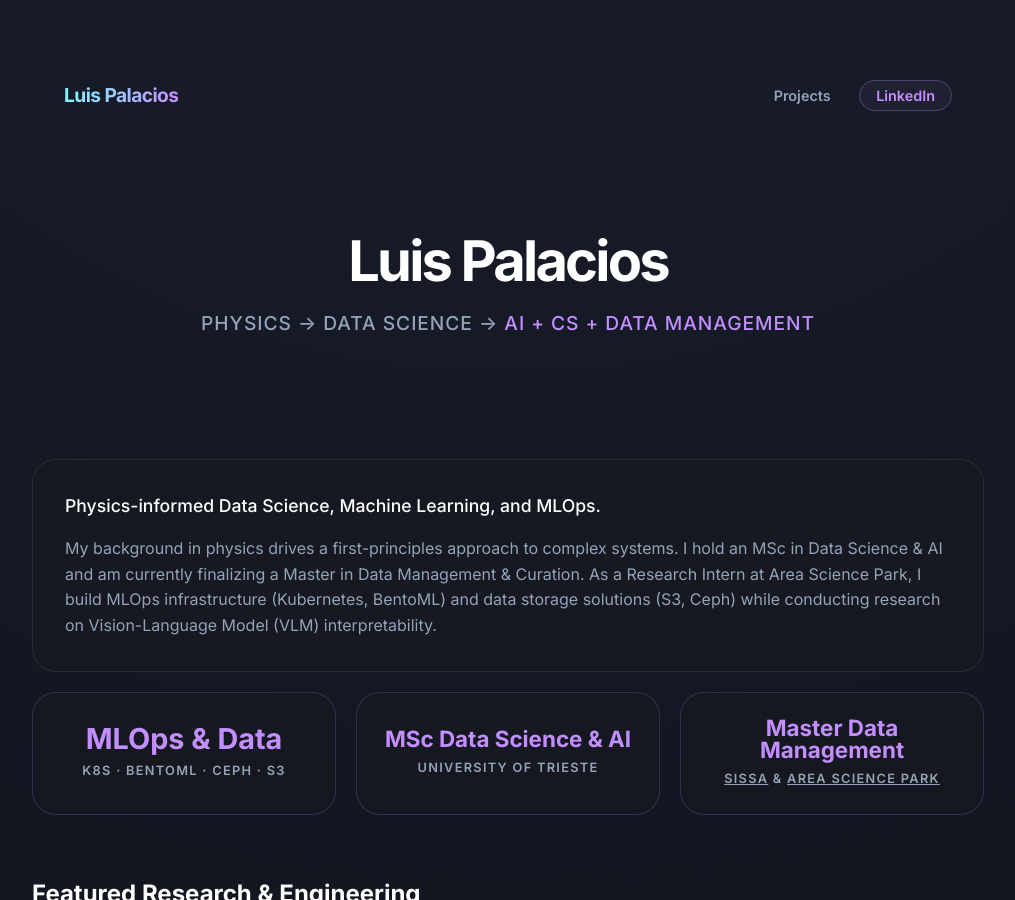
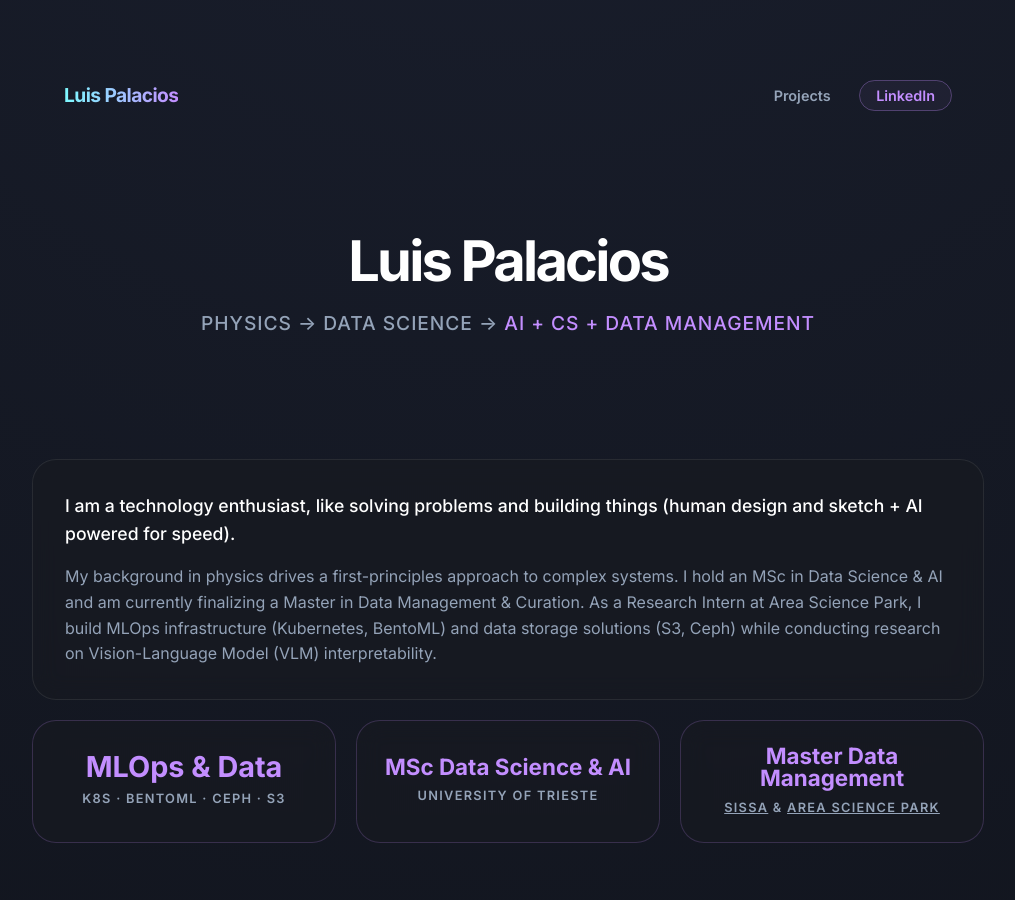
Before and after one commit to luisfpal/luisfpal.github.io, a Jekyll site: the page built from index.md, in a window 1280 px wide and 900 px high. Shown: the whole window, without its empty margins (132-1147 px from the left). Built offline with Jekyll 4.4.1, drawn with Linux system fonts in a browser that asks for light colours.

Commit message:
Update: Use genuine overview from CV and remove inaccurate salesy text.

```diff
--- a/index.md
+++ b/index.md
@@ -11,7 +11,7 @@ title: Luis Palacios
 <div class="bento-grid">
   <div class="bento-item item-about glass">
     <p style="color: var(--text-primary); font-size: 1.1em; font-weight: 500;">
-      Physics-informed Data Science, Machine Learning, and MLOps.
+      I am a technology enthusiast, like solving problems and building things (human design and sketch + AI powered for speed).
     </p>
     <p style="margin-top: 16px;">
       My background in physics drives a first-principles approach to complex systems. I hold an MSc in Data Science & AI and am currently finalizing a Master in Data Management & Curation. As a Research Intern at Area Science Park, I build MLOps infrastructure (Kubernetes, BentoML) and data storage solutions (S3, Ceph) while conducting research on Vision-Language Model (VLM) interpretability.
```
